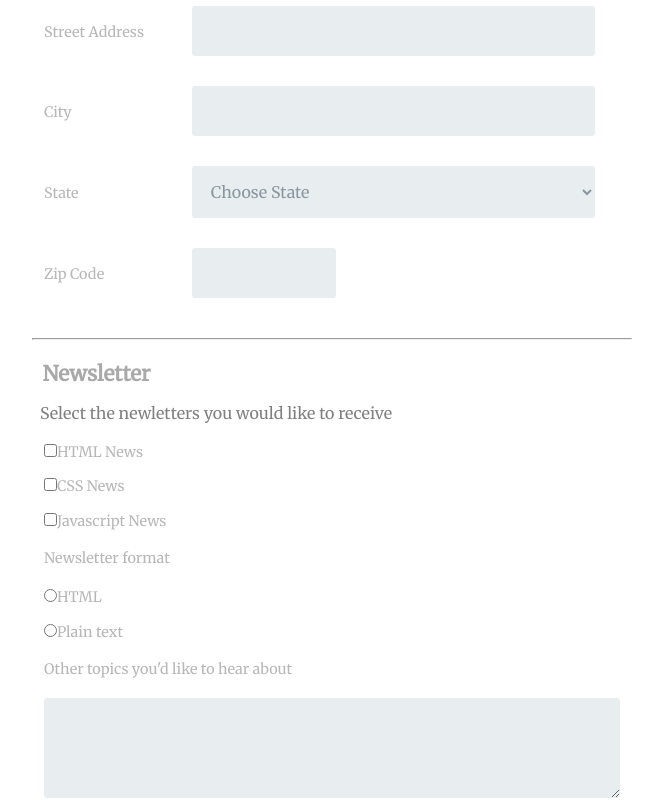
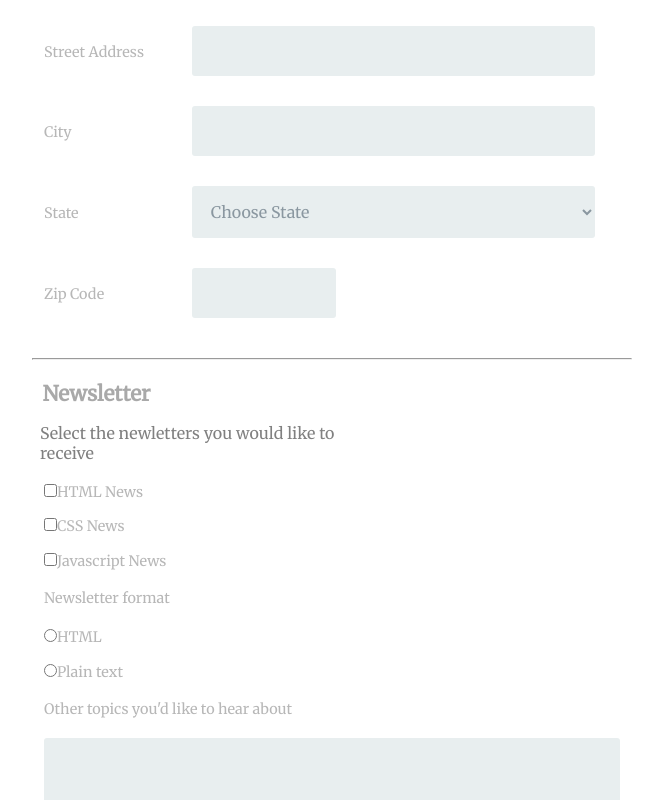
Before and after one commit to CaleMyrick/techdegree-project-3, a plain HTML site: page index.html in a window 1280 px wide. Shown: the part 556-1356 px from the top of the page, without its empty margins (308-971 px from the left). Drawn offline with Linux system fonts and the light colour scheme.

Commit message:
Update styles.css

```diff
--- a/styles.css
+++ b/styles.css
@@ -23,7 +23,7 @@ h3{
 p{
   text-align: center;
   padding-top: .5em;
-  min-width:320px;
+  max-width:65%;
 }
 
 .hr-1{
@@ -33,7 +33,6 @@ p{
   border:right:none;
   border-top: 2px solid gray;
   border-bottom:1px solid gray;
-  min-width:320px;
 }
 
 .subtitle{
@@ -105,7 +104,7 @@ select {
   padding-top:1em;
   padding-bottom:.75em;
   color:gray;
-  max-width: 80%;
+  max-width: 60%;
 }
 
 .newsletter-label{
@@ -120,8 +119,10 @@ select {
 }
 
 .wrapper{
-  max-width: 90%;
+  max-width: 99%;
   margin: 0 auto;
+  padding-left: 0;
+  padding-right:0;
 }
 
 #other{
```
